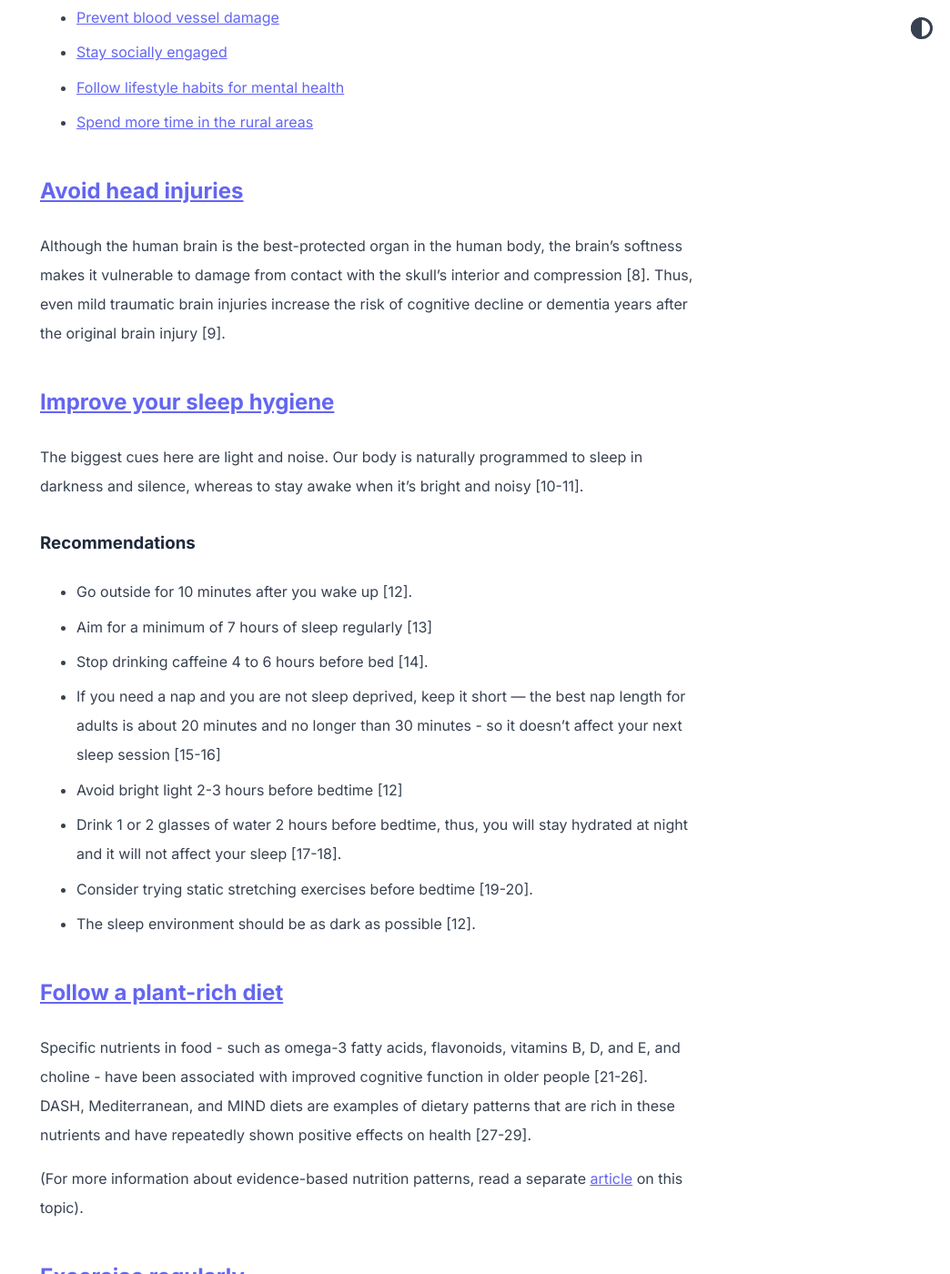
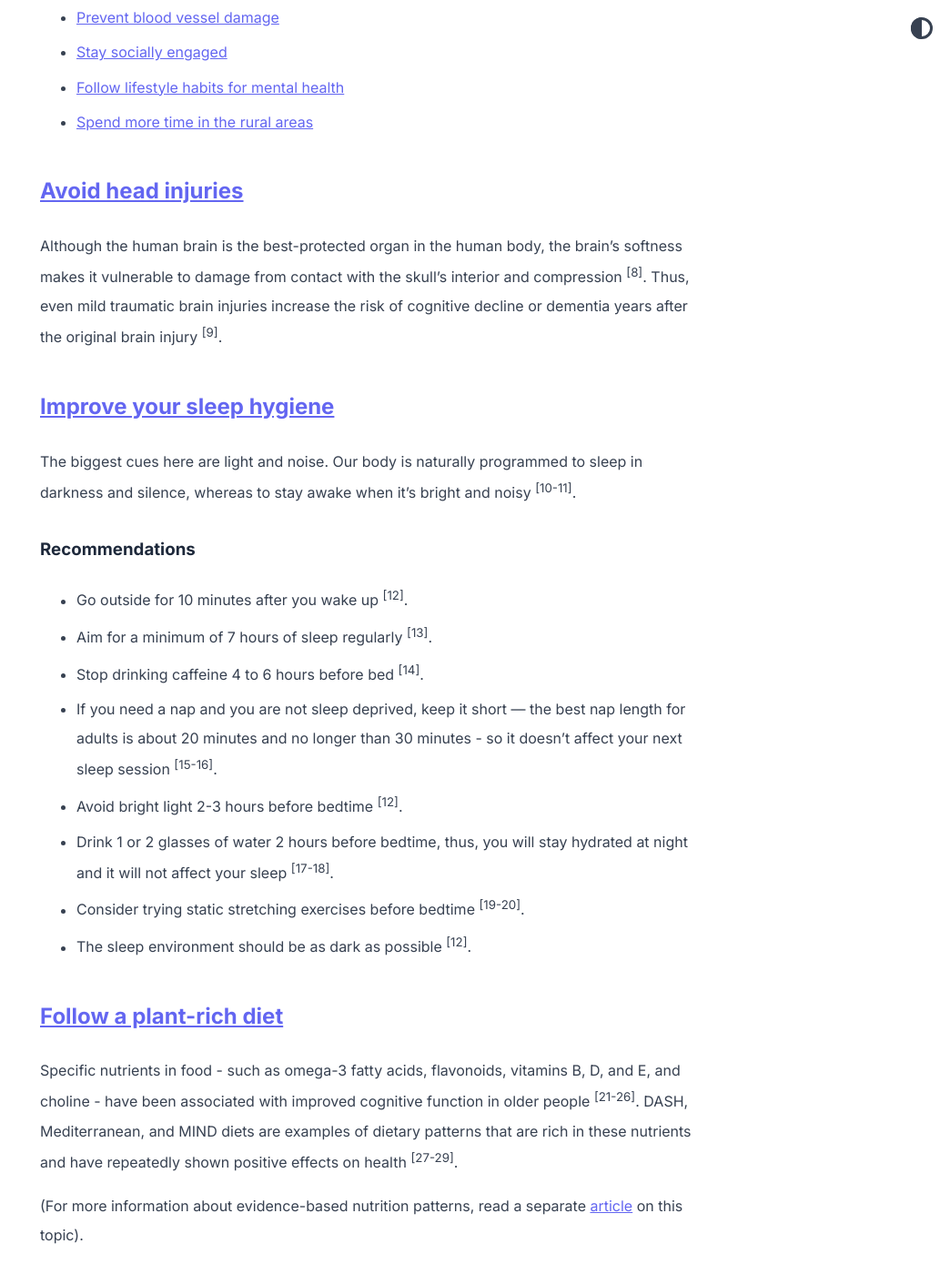
Before and after one commit to abhinavs/moonwalk, a Jekyll site: the page built from _posts/2023-07-19-brain-health.md, in a window 1280 px wide and 1400 px high, scrolled down 567 px. Shown: the whole window at 91% size, without its empty margins (236-1280 px from the left). Built offline with Jekyll 4.4.1, drawn with Linux system fonts in a browser that asks for light colours.

```diff
--- a/_posts/2023-07-19-brain-health.md
+++ b/_posts/2023-07-19-brain-health.md
@@ -16,27 +16,27 @@ Brain health refers to the preservation of brain integrity and cognitive functio
 
 ## [Avoid head injuries](#avoid-head-injuries)
 
-Although the human brain is the best-protected organ in the human body, the brain’s softness makes it vulnerable to damage from contact with the skull’s interior and compression [8]. Thus, even mild traumatic brain injuries increase the risk of cognitive decline or dementia years after the original brain injury [9].
+Although the human brain is the best-protected organ in the human body, the brain’s softness makes it vulnerable to damage from contact with the skull’s interior and compression <sup>[8]</sup>. Thus, even mild traumatic brain injuries increase the risk of cognitive decline or dementia years after the original brain injury <sup>[9]</sup>.
 
 
 ## [Improve your sleep hygiene](#improve-your-sleep-hygiene)
 
-The biggest cues here are light and noise. Our body is naturally programmed to sleep in darkness and silence, whereas to stay awake when it's bright and noisy [10-11].
+The biggest cues here are light and noise. Our body is naturally programmed to sleep in darkness and silence, whereas to stay awake when it's bright and noisy <sup>[10-11]</sup>.
 
 ### Recommendations
--   Go outside for 10 minutes after you wake up [12].
--   Aim for a minimum of 7 hours of sleep regularly [13]
--   Stop drinking caffeine 4 to 6 hours before bed [14].
--   If you need a nap and you are not sleep deprived, keep it short — the best nap length for adults is about 20 minutes and no longer than 30 minutes - so it doesn't affect your next sleep session [15-16]
--   Avoid bright light 2-3 hours before bedtime [12]
--   Drink 1 or 2 glasses of water 2 hours before bedtime, thus, you will stay hydrated at night and it will not affect your sleep [17-18].
--   Consider trying static stretching exercises before bedtime [19-20].
--   The sleep environment should be as dark as possible [12].
+-   Go outside for 10 minutes after you wake up <sup>[12]</sup>.
+-   Aim for a minimum of 7 hours of sleep regularly <sup>[13]</sup>.
+-   Stop drinking caffeine 4 to 6 hours before bed <sup>[14]</sup>.
+-   If you need a nap and you are not sleep deprived, keep it short — the best nap length for adults is about 20 minutes and no longer than 30 minutes - so it doesn't affect your next sleep session <sup>[15-16]</sup>.
+-   Avoid bright light 2-3 hours before bedtime <sup>[12]</sup>.
+-   Drink 1 or 2 glasses of water 2 hours before bedtime, thus, you will stay hydrated at night and it will not affect your sleep <sup>[17-18]</sup>.
+-   Consider trying static stretching exercises before bedtime <sup>[19-20]</sup>.
+-   The sleep environment should be as dark as possible <sup>[12]</sup>.
 
 
 ## [Follow a plant-rich diet](#follow-a-plant-rich-diet)
 
-Specific nutrients in food - such as omega-3 fatty acids, flavonoids, vitamins B, D, and E, and choline - have been associated with improved cognitive function in older people [21-26]. DASH, Mediterranean, and MIND diets are examples of dietary patterns that are rich in these nutrients and have repeatedly shown positive effects on health [27-29].
+Specific nutrients in food - such as omega-3 fatty acids, flavonoids, vitamins B, D, and E, and choline - have been associated with improved cognitive function in older people <sup>[21-26]</sup>. DASH, Mediterranean, and MIND diets are examples of dietary patterns that are rich in these nutrients and have repeatedly shown positive effects on health <sup>[27-29]</sup>.
 
 (For more information about evidence-based nutrition patterns, read a separate <a href="https://vagus-nerve.github.io/nutrition-pattern/">article</a> on this topic).
 
```
